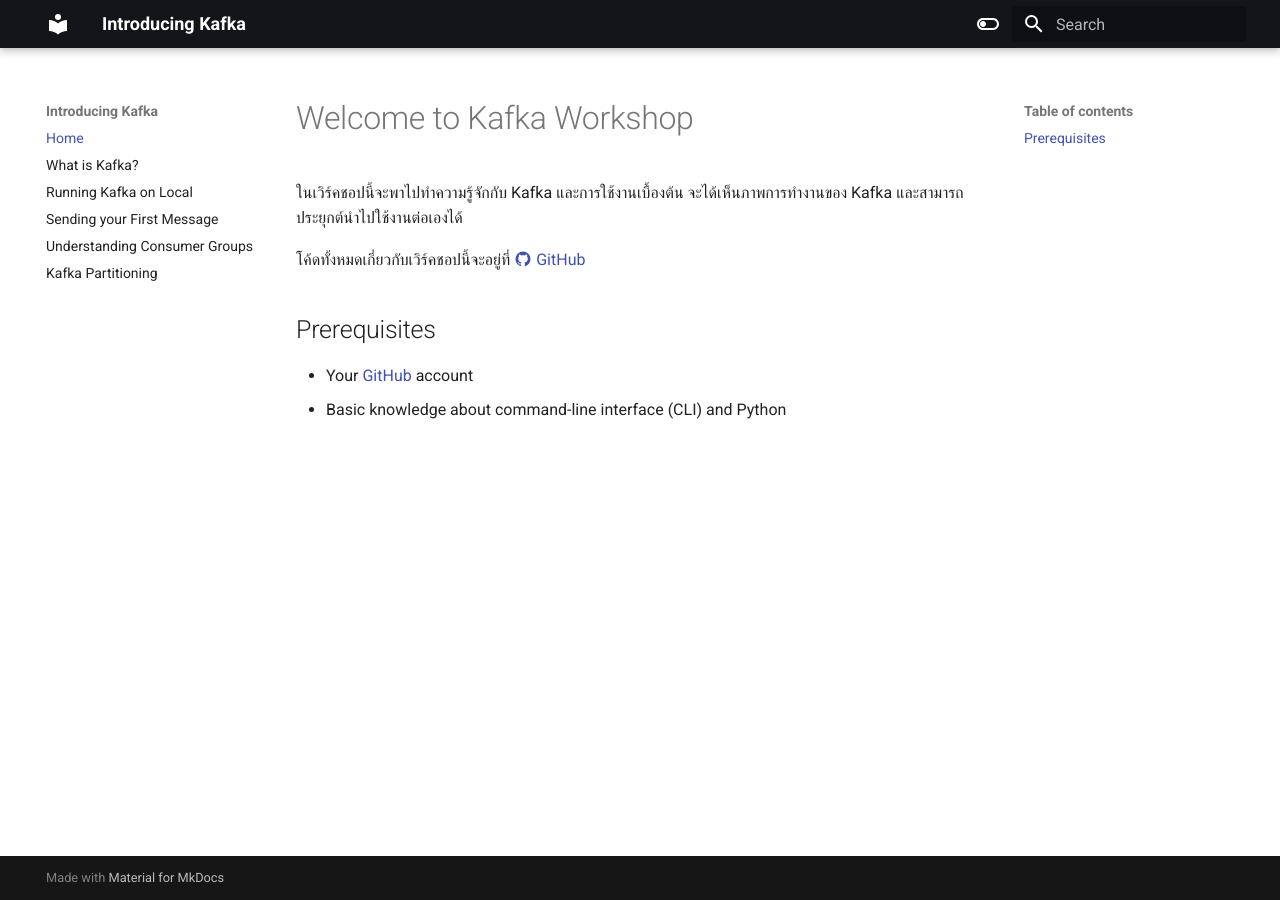
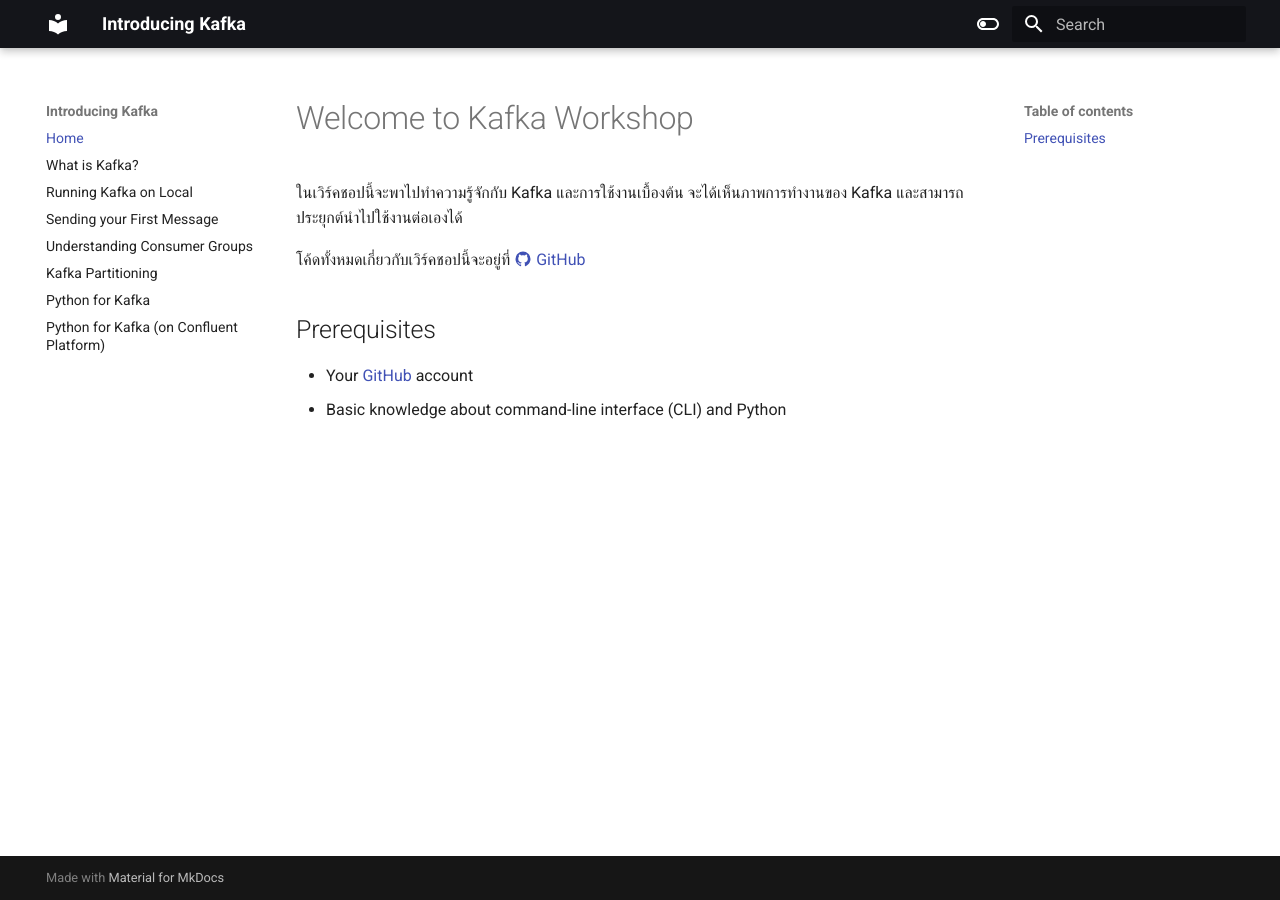
Before and after one commit to zkan/introducing-kafka, an MkDocs documentation site: the page built from docs/index.md, in a window 1280 px wide. Built offline with MkDocs 1.6.1 and Material for MkDocs 9.7.7, drawn with Linux system fonts in a browser that asks for light colours.

Commit message:
Add 2 navs to Python for Kafka workshops

```diff
--- a/mkdocs.yml
+++ b/mkdocs.yml
@@ -39,3 +39,5 @@
   - Sending your First Message: sending-your-first-message.md
   - Understanding Consumer Groups: understanding-consumer-groups.md
   - Kafka Partitioning: kafka-partitioning.md
+  - Python for Kafka: python-for-kafka.md
+  - Python for Kafka (on Confluent Platform): python-for-kafka-on-confluent-platform.md
```
